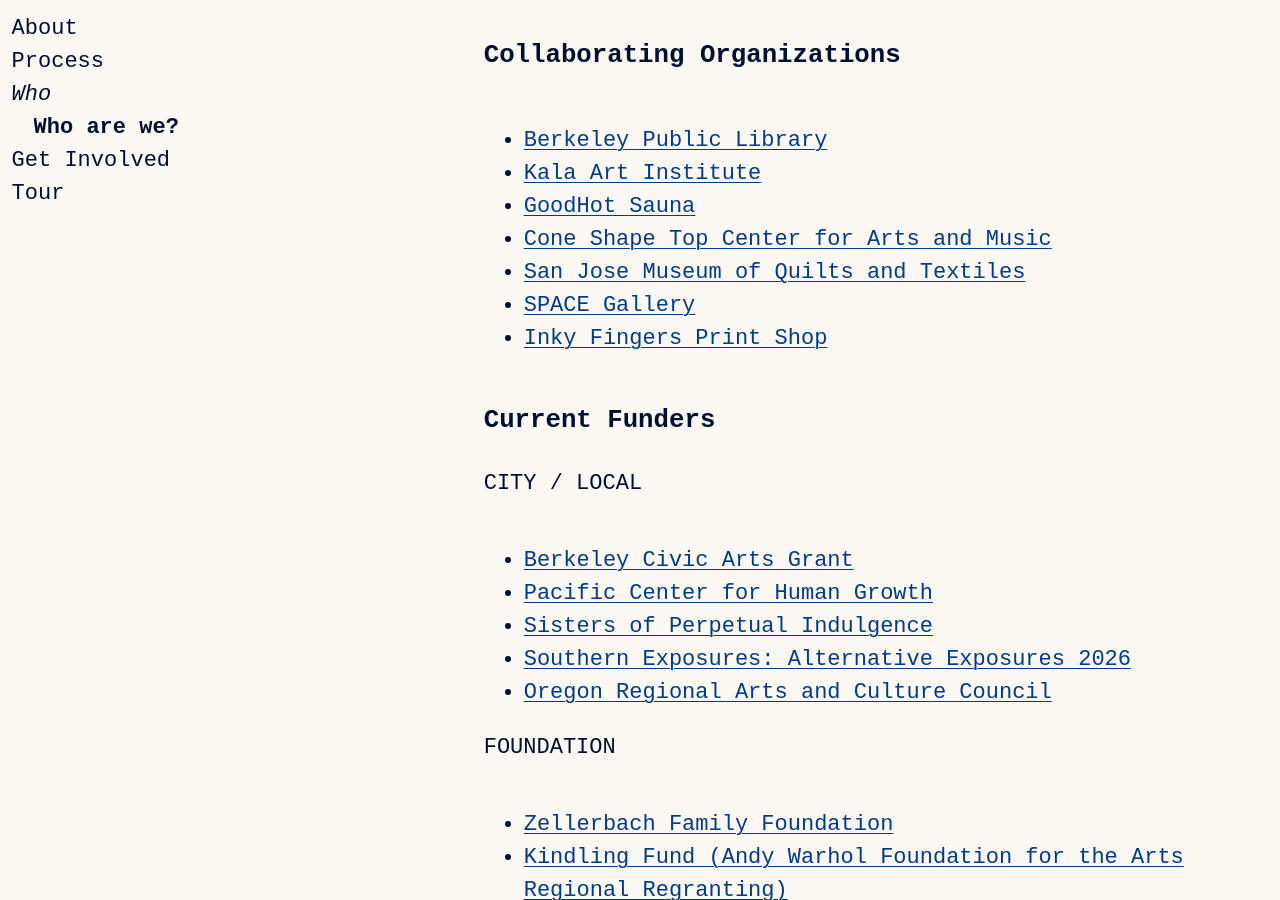
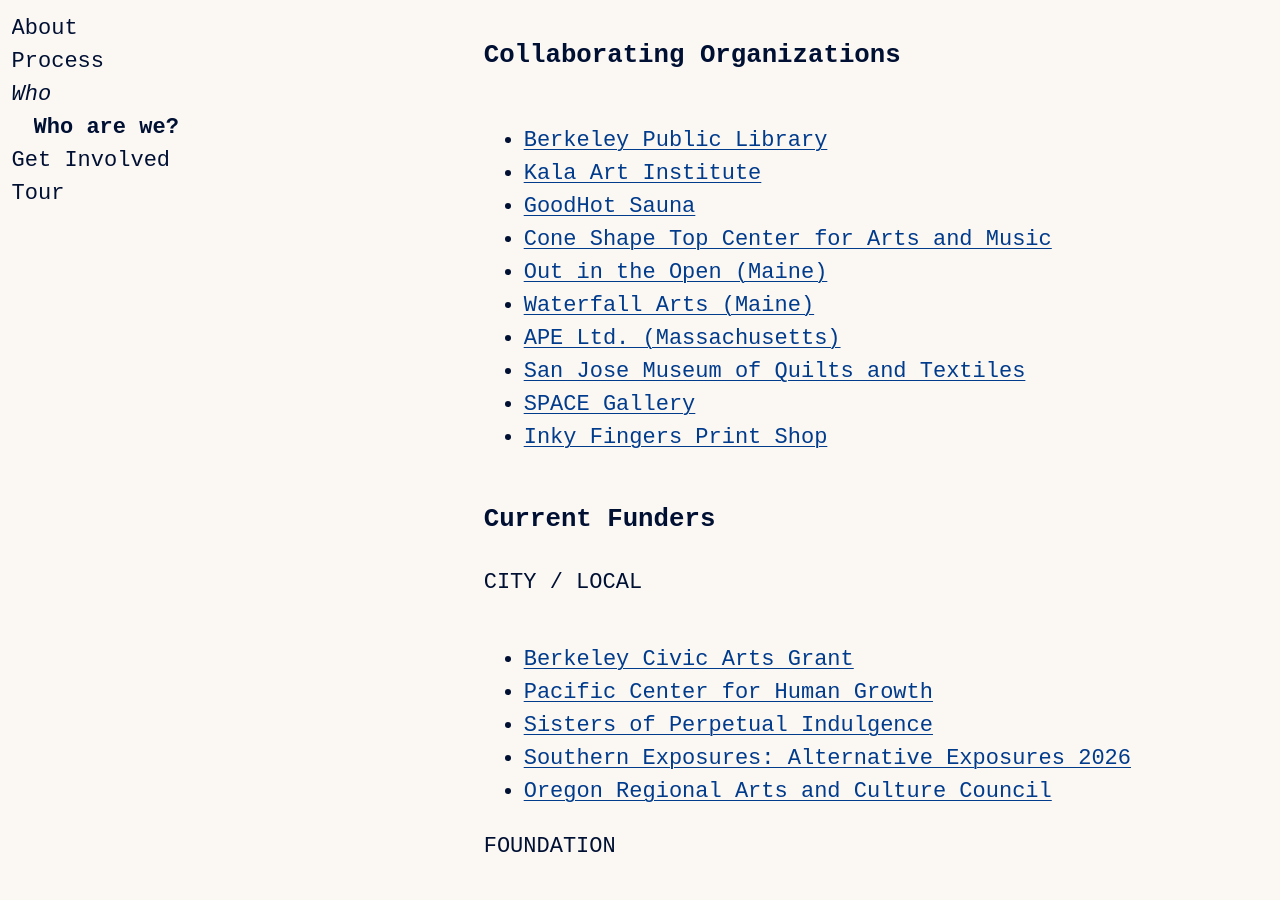
Before and after one commit to danieldickison/transmission-site, a Jekyll site: the page built from who.markdown, in a window 1280 px wide and 900 px high, scrolled down 1986 px. Built offline with Jekyll 4.4.1, drawn with Linux system fonts in a browser that asks for light colours; some web fonts are replaced; our own code applies the rules of GitHub Pages for plain Markdown files.

Commit message:
Update who.markdown

```diff
--- a/who.markdown
+++ b/who.markdown
@@ -54,6 +54,9 @@
 * [Kala Art Institute](http://kala.org)
 * [GoodHot Sauna](https://www.good-hot.com/)
 * [Cone Shape Top Center for Arts and Music](https://coneshapetop.com/)
+* [Out in the Open (Maine)](https://www.weareoutintheopen.org/)
+* [Waterfall Arts (Maine)](https://waterfallarts.org/)
+* [APE Ltd. (Massachusetts)](https://apearts.org/main-st-)
 * [San Jose Museum of Quilts and Textiles](https://sj-mqt.org/)
 * [SPACE Gallery](https://space538.org/)
 * [Inky Fingers Print Shop](https://www.inkyfingersprintshop.com/)
```
